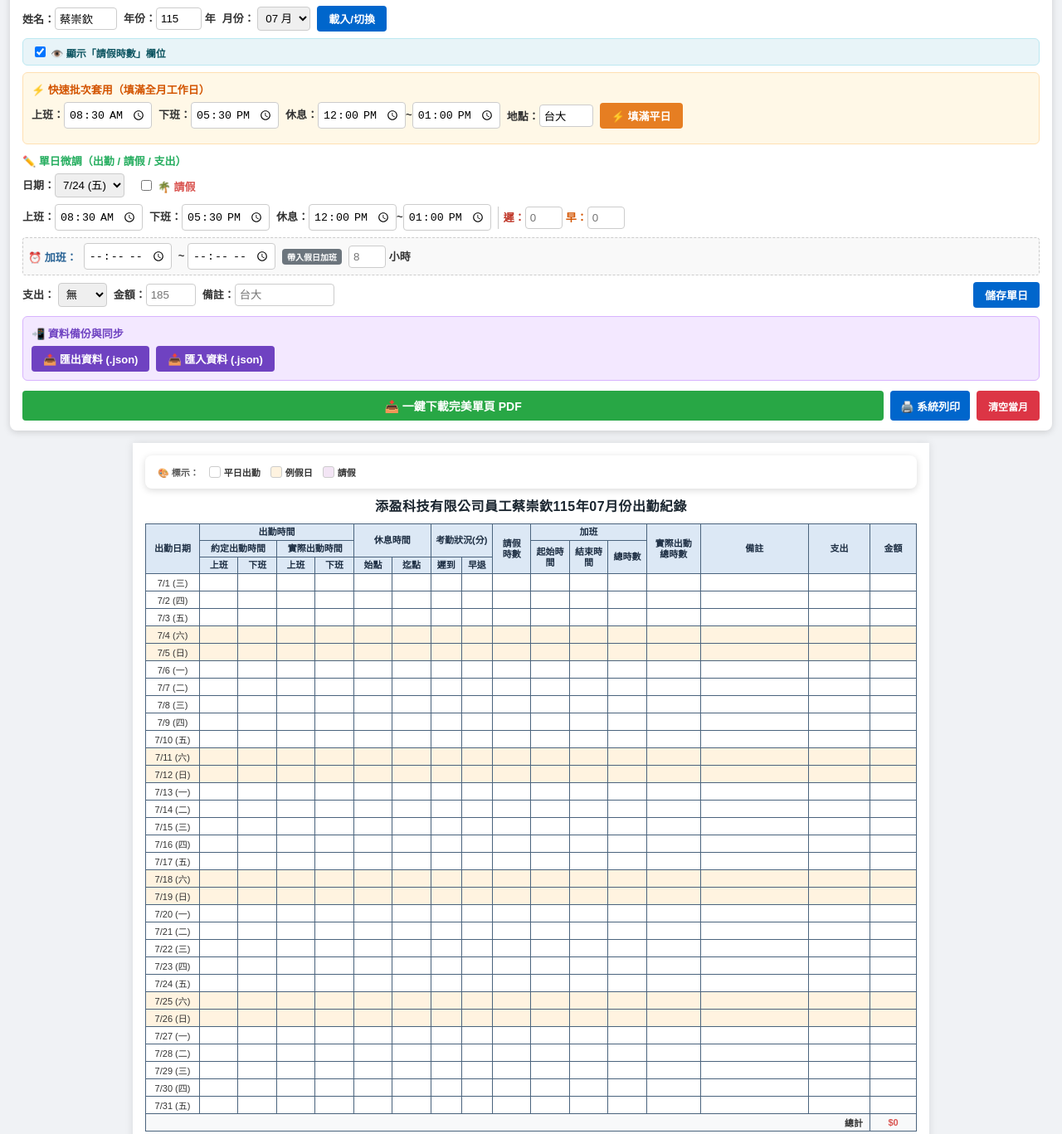
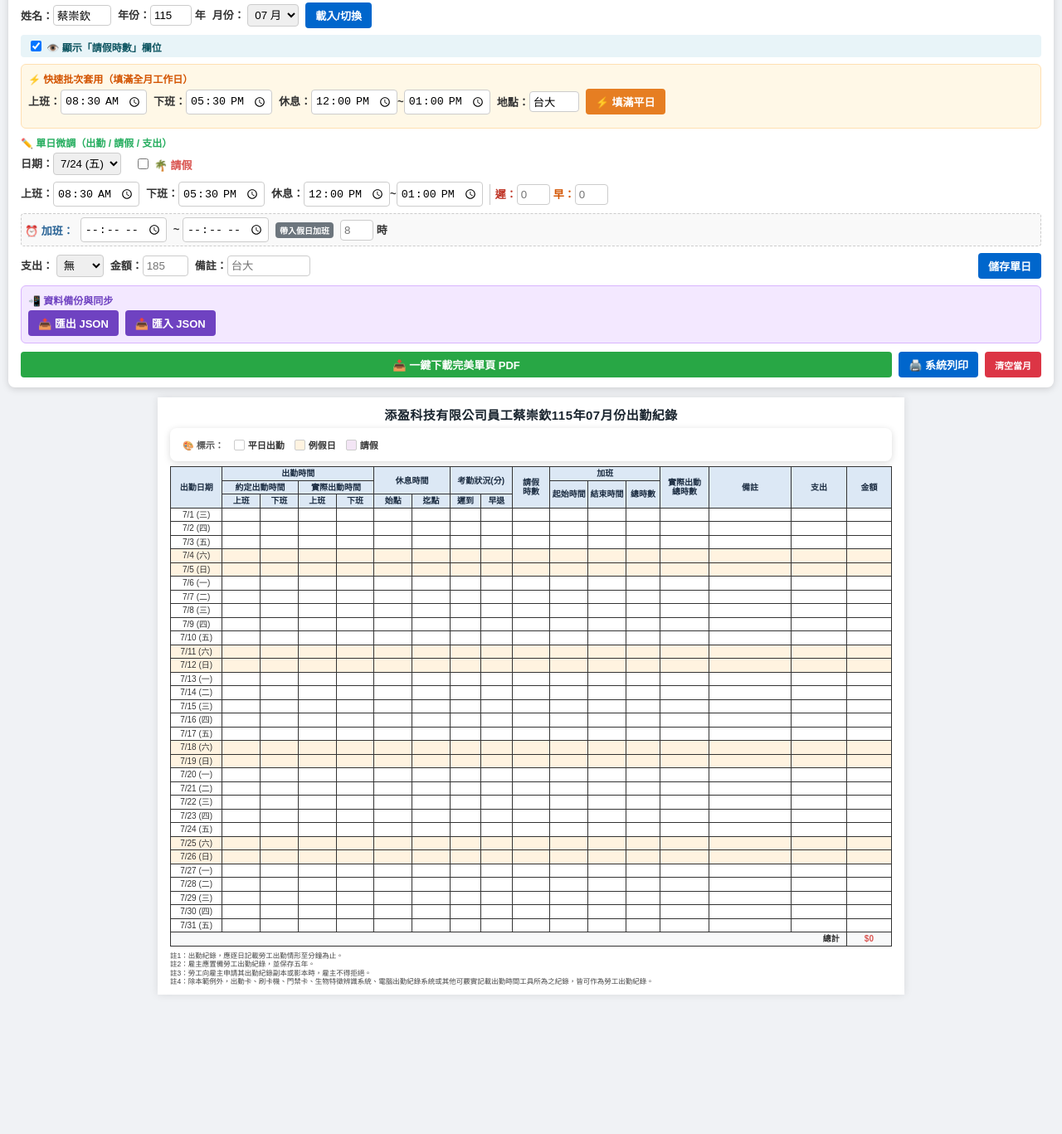
Before and after one commit to kent0918/work, a plain HTML site: page index.html in a window 1280 px wide. Shown: the part 54-1421 px from the top of the page at 83% size. After the commit the page ends 1263 px from the top, so only its background shows below. Drawn offline with Linux system fonts and the light colour scheme.

Commit message:
Update index.html

```diff
--- a/index.html
+++ b/index.html
@@ -4,142 +4,96 @@
     <meta charset="UTF-8">
     <meta name="viewport" content="width=device-width, initial-scale=1.0">
     <title>添盈科技有限公司員工出勤紀錄</title>
-    <!-- 引入 HTML 轉 PDF 的官方穩定套件 html2pdf.js -->
+    <!-- 引入 HTML 轉 PDF 套件 -->
     <script src="https://cdnjs.cloudflare.com/ajax/libs/html2pdf.js/0.10.1/html2pdf.bundle.min.js"></script>
     <style>
         * { box-sizing: border-box; }
-        body { font-family: "Microsoft JhengHei", "微軟正黑體", Arial, sans-serif; margin: 12px; color: #333; background-color: #f0f2f5; }
+        body { font-family: "Microsoft JhengHei", "微軟正黑體", Arial, sans-serif; margin: 10px; color: #333; background-color: #f0f2f5; }
 
-        /* 網頁面板 (列印/轉PDF時隱藏) */
+        /* 網頁控制面板 (列印/轉PDF時隱藏) */
         .no-print {
             background: #ffffff;
             padding: 12px 15px;
             border-radius: 8px;
-            margin-bottom: 15px;
+            margin-bottom: 12px;
             box-shadow: 0 2px 8px rgba(0,0,0,0.15);
         }
         .form-row { display: flex; flex-wrap: wrap; gap: 8px; margin-bottom: 8px; align-items: center; }
         .form-row label { font-weight: bold; font-size: 13px; }
-        .form-row input, .form-row select { padding: 5px; border: 1px solid #ccc; border-radius: 4px; }
-        .btn { padding: 6px 14px; border: none; border-radius: 4px; font-weight: bold; cursor: pointer; color: white; font-size: 13px; }
+        .form-row input, .form-row select { padding: 4px; border: 1px solid #ccc; border-radius: 4px; }
+        .btn { padding: 6px 12px; border: none; border-radius: 4px; font-weight: bold; cursor: pointer; color: white; font-size: 13px; }
         .btn-primary { background-color: #0066cc; }
         .btn-pdf { background-color: #28a745; }
         .btn-warning { background-color: #e67e22; }
         .btn-danger { background-color: #dc3545; }
         .btn-sync { background-color: #6f42c1; }
 
-        .batch-box {
-            background-color: #fff8e7;
-            border: 1px solid #ffe0b2;
-            padding: 10px;
-            border-radius: 6px;
-            margin-bottom: 10px;
-        }
+        .batch-box { background-color: #fff8e7; border: 1px solid #ffe0b2; padding: 8px; border-radius: 6px; margin-bottom: 8px; }
+        .leave-box { background-color: #eef7ff; border: 1px solid #bae0ff; padding: 8px; border-radius: 6px; margin-bottom: 8px; }
+        .sync-box { background-color: #f3e8ff; border: 1px solid #d8b4fe; padding: 8px; border-radius: 6px; margin-top: 8px; }
 
-        .leave-box {
-            background-color: #eef7ff;
-            border: 1px solid #bae0ff;
-            padding: 10px;
-            border-radius: 6px;
-            margin-bottom: 10px;
-        }
-
-        .sync-box {
-            background-color: #f3e8ff;
-            border: 1px solid #d8b4fe;
-            padding: 10px;
-            border-radius: 6px;
-            margin-top: 10px;
-        }
-
-        /* 顏色圖例說明標籤 */
-        .color-legend {
-            display: flex;
-            gap: 12px;
-            font-size: 11px;
-            margin-bottom: 8px;
-            font-weight: bold;
-            flex-wrap: wrap;
-        }
+        .color-legend { display: flex; gap: 12px; font-size: 11px; margin-bottom: 6px; font-weight: bold; flex-wrap: wrap; }
         .legend-item { display: flex; align-items: center; gap: 4px; }
-        .color-box { width: 14px; height: 14px; border-radius: 3px; border: 1px solid #ccc; }
+        .color-box { width: 13px; height: 13px; border-radius: 2px; border: 1px solid #ccc; }
 
         /* A4 紙張與標準表格容器 */
         .paper-container {
             background: white;
             width: 100%;
-            max-width: 960px;
+            max-width: 900px;
             margin: 0 auto;
-            padding: 15px;
+            padding: 10px 15px;
             box-shadow: 0 0 10px rgba(0,0,0,0.1);
-            overflow-x: auto;
         }
 
         h2.title {
             text-align: center;
-            font-size: 16px;
+            font-size: 15px;
             font-weight: bold;
-            margin: 0 0 10px 0;
+            margin: 0 0 6px 0;
             letter-spacing: 0.5px;
             color: #1a252f;
         }
 
-        /* 表格結構樣式 (網頁與系統列印標準比例) */
+        /* 超精準單頁表格排版 (縮減高度以防跨頁) */
         table.sheet-table {
             width: 100%;
-            min-width: 800px;
             border-collapse: collapse;
-            font-size: 11px;
+            font-size: 10px;
             text-align: center;
             table-layout: fixed;
-            border: 1px solid #4a637d;
+            border: 1px solid #333;
         }
 
         table.sheet-table th, table.sheet-table td {
-            border: 1px solid #4a637d;
-            padding: 2px 1px;
-            height: 20px;
+            border: 1px solid #333;
+            padding: 0px 1px;
+            height: 16.5px; /* 緊湊高度，確保 31 天完整置於一頁 */
             word-break: break-all;
             vertical-align: middle;
+            line-height: 1.1;
         }
 
-        /* 表格標頭：淺淡藍色 `#dce8f5` */
         table.sheet-table th {
             background-color: #dce8f5 !important;
             color: #1c2d42 !important;
             font-weight: bold;
-            font-size: 11px;
-            line-height: 1.1;
+            font-size: 10px;
         }
 
-        /* 平常工作日懸停效果 */
-        table.sheet-table tbody tr:hover {
-            background-color: #f1f2f6;
+        .weekend-row td { background-color: #fff3e0 !important; }
+        .leave-row td { background-color: #f3e5f5 !important; }
+
+        .hide-leave-col .col-leave { display: none !important; }
+
+        .footer-notes {
+            margin-top: 6px;
+            font-size: 8.5px;
+            line-height: 1.25;
+            color: #444;
         }
 
-        /* 顏色設定：六日休假背景 (暖杏色) */
-        .weekend-row td {
-            background-color: #fff3e0 !important;
-        }
-
-        /* 顏色設定：請假背景 (柔和粉紫色) */
-        .leave-row td {
-            background-color: #f3e5f5 !important;
-        }
-
-        /* 當勾選隱藏請假時數欄位時採用的 CSS */
-        .hide-leave-col .col-leave {
-            display: none !important;
-        }
-
-        .footer-notes {
-            margin-top: 8px;
-            font-size: 9px;
-            line-height: 1.3;
-            color: #555;
-        }
-
-        /* 🖨️ 系統列印專用 CSS（恢復原始完美的 A4 高寬比例） */
+        /* 🖨️ 系統列印專用 CSS（100% 複製舊版完美單頁比例） */
         @media print {
             body { background: white; margin: 0; padding: 0; }
             .no-print { display: none !important; }
@@ -148,32 +102,30 @@
                 padding: 0;
                 width: 100% !important;
                 max-width: none !important;
-                overflow: visible !important;
             }
             @page {
                 size: A4 portrait;
-                margin: 6mm 8mm; /* 標準寬適邊距 */
+                margin: 5mm 6mm;
             }
-            h2.title { font-size: 16px; margin-bottom: 8px; }
-            table.sheet-table { min-width: 100% !important; font-size: 10.5px !important; }
-            table.sheet-table th, table.sheet-table td { padding: 1px 0px !important; height: 18.5px !important; }
-            th { background-color: #dce8f5 !important; color: #1c2d42 !important; -webkit-print-color-adjust: exact; print-color-adjust: exact; }
+            h2.title { font-size: 15px; margin-bottom: 5px; }
+            table.sheet-table { font-size: 9.5px !important; }
+            table.sheet-table th, table.sheet-table td { height: 16px !important; padding: 0 !important; }
+            th { background-color: #dce8f5 !important; -webkit-print-color-adjust: exact; print-color-adjust: exact; }
             .weekend-row td { background-color: #fff3e0 !important; -webkit-print-color-adjust: exact; print-color-adjust: exact; }
             .leave-row td { background-color: #f3e5f5 !important; -webkit-print-color-adjust: exact; print-color-adjust: exact; }
-            .footer-notes { font-size: 8.5px !important; margin-top: 6px; }
+            .footer-notes { font-size: 8px !important; margin-top: 4px; }
         }
     </style>
 </head>
 <body>
 
-    <!-- 操作面板 -->
+    <!-- 控制面板 -->
     <div class="no-print">
-        <h3 style="margin-top:0; margin-bottom:10px; color:#2c3e50;">📝 出勤紀錄管理系統</h3>
+        <h3 style="margin-top:0; margin-bottom:8px; color:#2c3e50;">📝 出勤紀錄管理系統</h3>
 
-        <!-- 基本設定區 -->
         <div class="form-row">
-            <label>姓名：<input type="text" id="empName" value="蔡崇欽" style="width: 75px;" oninput="loadMonthData()"></label>
-            <label>年份：<input type="number" id="yearNum" value="115" style="width: 55px;" onchange="loadMonthData()"> 年</label>
+            <label>姓名：<input type="text" id="empName" value="蔡崇欽" style="width: 70px;" oninput="loadMonthData()"></label>
+            <label>年份：<input type="number" id="yearNum" value="115" style="width: 50px;" onchange="loadMonthData()"> 年</label>
             <label>月份：
                 <select id="monthNum" onchange="loadMonthData()">
                     <option value="01">01 月</option><option value="02">02 月</option>
@@ -187,29 +139,26 @@
             <button class="btn btn-primary" onclick="loadMonthData()">載入/切換</button>
         </div>
 
-        <!-- 👁️ 顯示／隱藏開關設定 -->
-        <div class="form-row" style="background-color: #e8f4f8; padding: 6px 10px; border-radius: 6px; border: 1px solid #bce8f1;">
+        <div class="form-row" style="background-color: #e8f4f8; padding: 4px 8px; border-radius: 4px;">
             <label style="color: #0c5460; font-size: 12px; cursor: pointer;">
                 <input type="checkbox" id="showLeaveColToggle" checked onchange="toggleLeaveColumn()">
                 <strong>👁️ 顯示「請假時數」欄位</strong>
             </label>
         </div>
 
-        <!-- 🚀 快速批次填寫區 -->
         <div class="batch-box">
-            <h4 style="margin:0 0 6px 0; color:#d35400; font-size:13px;">⚡ 快速批次套用（填滿全月工作日）</h4>
+            <h4 style="margin:0 0 4px 0; color:#d35400; font-size:12px;">⚡ 快速批次套用（填滿全月工作日）</h4>
             <div class="form-row">
                 <label>上班：<input type="time" id="batchSt" value="08:30"></label>
                 <label>下班：<input type="time" id="batchEd" value="17:30"></label>
                 <label>休息：<input type="time" id="batchRstSt" value="12:00">~<input type="time" id="batchRstEd" value="13:00"></label>
-                <label>地點：<input type="text" id="batchNote" value="台大" style="width: 65px;"></label>
+                <label>地點：<input type="text" id="batchNote" value="台大" style="width: 60px;"></label>
                 <button class="btn btn-warning" onclick="applyBatchWork()">⚡ 填滿平日</button>
             </div>
         </div>
 
-        <!-- 單日修改與微調區 -->
         <form id="recordForm" onsubmit="saveRecord(event)">
-            <h4 style="margin:0 0 6px 0; color:#27ae60; font-size:13px;">✏️ 單日微調（出勤 / 請假 / 支出）</h4>
+            <h4 style="margin:0 0 4px 0; color:#27ae60; font-size:12px;">✏️ 單日微調（出勤 / 請假 / 支出）</h4>
 
             <div class="form-row">
                 <label>日期：<select id="selectDate" onchange="loadSingleDayData()"></select></label>
@@ -218,9 +167,8 @@
                 </label>
             </div>
 
-            <!-- 請假專用區 -->
             <div id="leaveSection" class="leave-box" style="display: none;">
-                <div class="form-row" style="margin-bottom:6px;">
+                <div class="form-row" style="margin-bottom:4px;">
                     <label style="color:#0056b3;">假別：
                         <select id="leaveType" onchange="applyLeaveType()">
                             <option value="特休">特休</option><option value="事假">事假</option>
@@ -229,8 +177,8 @@
                             <option value="custom">其他</option>
                         </select>
                     </label>
-                    <input type="text" id="leaveCustom" placeholder="名稱" style="display:none; width:90px;" oninput="applyLeaveType()">
-                    <label>時數：<input type="number" step="0.5" id="leaveHours" style="width: 55px;" onchange="calcLeaveHours()"> 小時</label>
+                    <input type="text" id="leaveCustom" placeholder="名稱" style="display:none; width:80px;" oninput="applyLeaveType()">
+                    <label>時數：<input type="number" step="0.5" id="leaveHours" style="width: 50px;" onchange="calcLeaveHours()"> 小時</label>
                 </div>
                 <div class="form-row" style="margin-bottom:0; font-size:11px;">
                     <label>時間：<input type="time" id="leaveSt" value="08:30" onchange="calcLeaveHours()"></label>
@@ -238,29 +186,26 @@
                 </div>
             </div>
 
-            <!-- 正常出勤時間區 -->
             <div id="workTimeSection" class="form-row">
                 <label>上班：<input type="time" id="stTime" value="08:30" onchange="autoCalcLateness()"></label>
                 <label>下班：<input type="time" id="edTime" value="17:30" onchange="autoCalcLateness()"></label>
                 <label>休息：<input type="time" id="rstSt" value="12:00">~<input type="time" id="rstEd" value="13:00"></label>
 
-                <span style="border-left: 1px solid #ccc; padding-left: 6px; display: inline-flex; gap: 4px; align-items: center;">
-                    <label style="color:#c0392b;">遲：<input type="number" id="lateMins" placeholder="0" style="width: 45px;"></label>
-                    <label style="color:#d35400;">早：<input type="number" id="earlyMins" placeholder="0" style="width: 45px;"></label>
+                <span style="border-left: 1px solid #ccc; padding-left: 6px; display: inline-flex; gap: 4px;">
+                    <label style="color:#c0392b;">遲：<input type="number" id="lateMins" placeholder="0" style="width: 40px;"></label>
+                    <label style="color:#d35400;">早：<input type="number" id="earlyMins" placeholder="0" style="width: 40px;"></label>
                 </span>
             </div>
 
-            <!-- 加班填寫區 -->
-            <div id="otSection" class="form-row" style="background:#f9f9f9; padding:6px; border-radius:4px; border:1px dashed #ccc;">
+            <div id="otSection" class="form-row" style="background:#f9f9f9; padding:4px; border-radius:4px; border:1px dashed #ccc;">
                 <label style="color:#2a6496;">⏰ 加班：</label>
                 <label><input type="time" id="otStart" onchange="calcOT()"></label>
                 <label>~ <input type="time" id="otEnd" onchange="calcOT()"></label>
-                <button type="button" class="btn" style="background:#6c757d; font-size:10px; padding:2px 6px;" onclick="setHolidayOT()">帶入假日加班</button>
-                <label><input type="text" id="otHours" placeholder="8" style="width: 45px;"> 小時</label>
+                <button type="button" class="btn" style="background:#6c757d; font-size:10px; padding:2px 5px;" onclick="setHolidayOT()">帶入假日加班</button>
+                <label><input type="text" id="otHours" placeholder="8" style="width: 40px;"> 時</label>
             </div>
 
-            <!-- 支出與備註區 -->
-            <div class="form-row" style="margin-top: 6px;">
+            <div class="form-row" style="margin-top: 4px;">
                 <label>支出：
                     <select id="expSelect" onchange="handleExpSelect()">
                         <option value="">無</option><option value="油資">油資</option>
@@ -268,39 +213,36 @@
                         <option value="custom">其他</option>
                     </select>
                 </label>
-                <input type="text" id="expCustom" placeholder="項目" style="display:none; width:80px;">
+                <input type="text" id="expCustom" placeholder="項目" style="display:none; width:70px;">
 
-                <label>金額：<input type="number" id="expAmount" placeholder="185" style="width: 60px;"></label>
-                <label>備註：<input type="text" id="noteInput" placeholder="台大" style="width: 120px;"></label>
+                <label>金額：<input type="number" id="expAmount" placeholder="185" style="width: 55px;"></label>
+                <label>備註：<input type="text" id="noteInput" placeholder="台大" style="width: 100px;"></label>
                 <button type="submit" class="btn btn-primary" style="margin-left:auto;">儲存單日</button>
             </div>
         </form>
 
-        <!-- 📲 資料備份與同步區 -->
         <div class="sync-box">
-            <h4 style="margin:0 0 6px 0; color:#6f42c1; font-size:13px;">📲 資料備份與同步</h4>
+            <h4 style="margin:0 0 4px 0; color:#6f42c1; font-size:12px;">📲 資料備份與同步</h4>
             <div class="form-row" style="margin-bottom:0;">
-                <button class="btn btn-sync" onclick="exportData()">📤 匯出資料 (.json)</button>
+                <button class="btn btn-sync" onclick="exportData()">📤 匯出 JSON</button>
                 <label class="btn btn-sync" style="cursor:pointer; margin-bottom:0;">
-                    📥 匯入資料 (.json)
+                    📥 匯入 JSON
                     <input type="file" id="importFileInput" accept=".json" style="display:none;" onchange="importData(event)">
                 </label>
             </div>
         </div>
 
-        <!-- 🖨️ 列印/轉 PDF 功能按鈕區 -->
-        <div style="margin-top: 12px; display: flex; gap: 8px; flex-wrap: wrap;">
-            <!-- 📥 直接下載完美單頁 PDF -->
-            <button class="btn btn-pdf" style="font-size: 14px; padding: 8px 16px; flex: 1;" onclick="downloadDirectPDF()">📥 一鍵下載完美單頁 PDF</button>
-            <!-- 瀏覽器選單列印 -->
-            <button class="btn btn-primary" style="font-size: 13px; padding: 8px 12px;" onclick="window.print()">🖨️ 系統列印</button>
-            <button class="btn btn-danger" style="font-size: 12px;" onclick="clearMonthData()">清空當月</button>
+        <div style="margin-top: 10px; display: flex; gap: 8px;">
+            <button class="btn btn-pdf" style="font-size: 13px; padding: 6px 12px; flex: 1;" onclick="downloadDirectPDF()">📥 一鍵下載完美單頁 PDF</button>
+            <button class="btn btn-primary" style="font-size: 13px; padding: 6px 12px;" onclick="window.print()">🖨️ 系統列印</button>
+            <button class="btn btn-danger" style="font-size: 11px;" onclick="clearMonthData()">清空當月</button>
         </div>
     </div>
 
-    <!-- 公司表格容器 -->
+    <!-- 表格容器 -->
     <div class="paper-container" id="pdfContainer">
-        <!-- 顏色標籤圖例 -->
+        <h2 class="title" id="tableHeader">添盈科技有限公司員工蔡崇欽115年07月份出勤紀錄</h2>
+
         <div class="color-legend no-print">
             <span style="color:#555;">🎨 標示：</span>
             <div class="legend-item"><div class="color-box" style="background-color: #ffffff;"></div>平日出勤</div>
@@ -308,27 +250,25 @@
             <div class="legend-item"><div class="color-box" style="background-color: #f3e5f5;"></div>請假</div>
         </div>
 
-        <h2 class="title" id="tableHeader">添盈科技有限公司員工蔡崇欽115年07月份出勤紀錄</h2>
-
         <table class="sheet-table" id="attendanceTable">
             <colgroup id="tableColGroup">
-                <col style="width: 7%;">  <!-- 出勤日期 -->
-                <col style="width: 5%;">  <!-- 約定上班 -->
-                <col style="width: 5%;">  <!-- 約定下班 -->
-                <col style="width: 5%;">  <!-- 實際上班 -->
-                <col style="width: 5%;">  <!-- 實際下班 -->
-                <col style="width: 5%;">  <!-- 休息始點 -->
-                <col style="width: 5%;">  <!-- 休息迄點 -->
-                <col style="width: 4%;">  <!-- 遲到 -->
-                <col style="width: 4%;">  <!-- 早退 -->
-                <col style="width: 5%;" class="col-leave">  <!-- 請假時數 -->
-                <col style="width: 5%;">  <!-- 加班起始 -->
-                <col style="width: 5%;">  <!-- 加班結束 -->
-                <col style="width: 5%;">  <!-- 加班總時數 -->
-                <col style="width: 7%;">  <!-- 實際出動總時數 -->
-                <col style="width: 14%;"> <!-- 備註 -->
-                <col style="width: 8%;">  <!-- 支出 -->
-                <col style="width: 6%;">  <!-- 金額 -->
+                <col style="width: 7.5%;"> <!-- 出勤日期 -->
+                <col style="width: 5.5%;"> <!-- 約定上班 -->
+                <col style="width: 5.5%;"> <!-- 約定下班 -->
+                <col style="width: 5.5%;"> <!-- 實際上班 -->
+                <col style="width: 5.5%;"> <!-- 實際下班 -->
+                <col style="width: 5.5%;"> <!-- 休息始點 -->
+                <col style="width: 5.5%;"> <!-- 休息迄點 -->
+                <col style="width: 4.5%;"> <!-- 遲到 -->
+                <col style="width: 4.5%;"> <!-- 早退 -->
+                <col style="width: 5.5%;" class="col-leave"> <!-- 請假時數 -->
+                <col style="width: 5.5%;"> <!-- 加班起始 -->
+                <col style="width: 5.5%;"> <!-- 加班結束 -->
+                <col style="width: 5.0%;"> <!-- 加班總時數 -->
+                <col style="width: 7.0%;"> <!-- 實際出動總時數 -->
+                <col style="width: 12.0%;"><!-- 備註 -->
+                <col style="width: 8.0%;"> <!-- 支出 -->
+                <col style="width: 6.5%;"> <!-- 金額 -->
             </colgroup>
             <thead>
                 <tr>
@@ -368,7 +308,6 @@
             </tfoot>
         </table>
 
-        <!-- 法規與註記 -->
         <div class="footer-notes">
             <div>註1：出勤紀錄，應逐日記載勞工出勤情形至分鐘為止。</div>
             <div>註2：雇主應置備勞工出勤紀錄，並保存五年。</div>
@@ -776,7 +715,6 @@
             }
         }
 
-        /* 單頁 PDF 下載功能 */
         function downloadDirectPDF() {
             const name = document.getElementById('empName').value || '';
             const y = document.getElementById('yearNum').value;
@@ -785,26 +723,25 @@
 
             const element = document.getElementById('pdfContainer');
 
+            const noPrintElems = element.querySelectorAll('.no-print');
+            noPrintElems.forEach(el => el.style.display = 'none');
+
             window.scrollTo(0, 0);
 
             const opt = {
-                margin:       [3, 3, 3, 3],
+                margin:       [4, 4, 4, 4],
                 filename:     fileName,
                 image:        { type: 'jpeg', quality: 0.98 },
-                html2canvas:  {
-                    scale: 2,
-                    useCORS: true,
-                    scrollY: 0,
-                    scrollX: 0
-                },
+                html2canvas:  { scale: 2, useCORS: true, scrollY: 0, scrollX: 0 },
                 jsPDF:        { unit: 'mm', format: 'a4', orientation: 'portrait' },
                 pagebreak:    { mode: 'avoid-all' }
             };
 
-            html2pdf().set(opt).from(element).save();
+            html2pdf().set(opt).from(element).save().then(() => {
+                noPrintElems.forEach(el => el.style.display = '');
+            });
         }
 
-        /* 📲 匯出與匯入 */
         function exportData() {
             const allData = {};
             for (let i = 0; i < localStorage.length; i++) {
```
